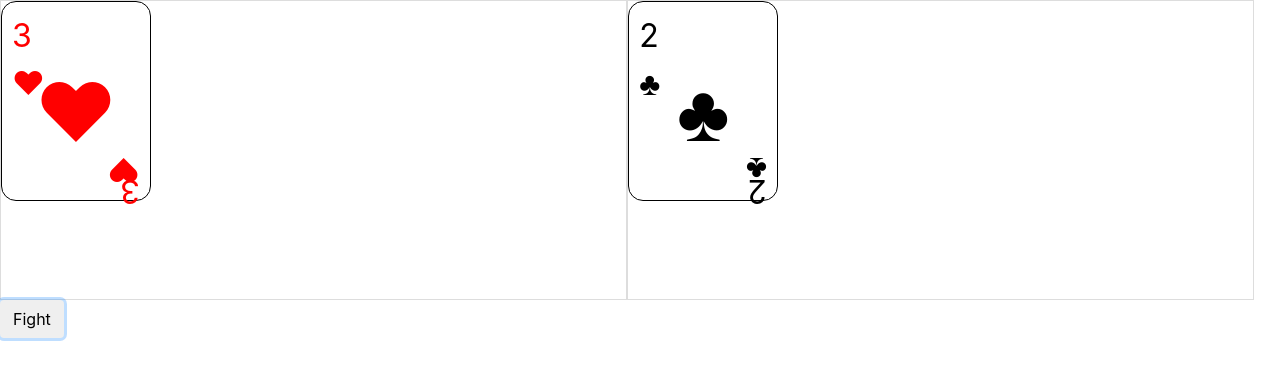
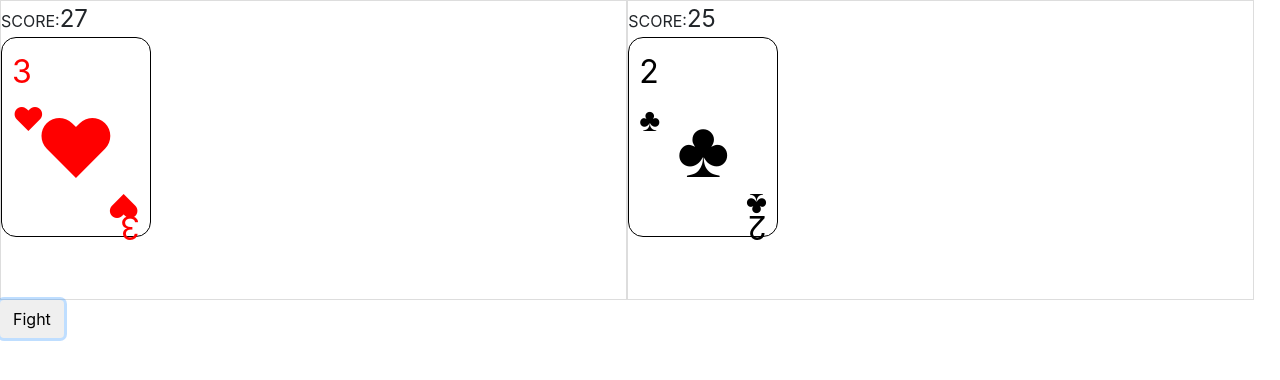
Before and after one commit to aindriu80/JavaScriptCardWarGame, a plain HTML site: page index.html in a window 1280 px wide. Both pictures are taken after a click on the button "Fight". Drawn offline with nearby package versions, Linux system fonts and the light colour scheme.

Commit message:
Card battle check for winner

```diff
--- a/index.html
+++ b/index.html
@@ -15,11 +15,11 @@
                 <div id="message">
                     <div id="board">
                         <div id="player1" class="players">
-                            <div class="score"></div>
+                            <div>SCORE:<span class="score"></span></div>
                             <div class="hand"></div>
                         </div>
                         <div id="player2" class="players">
-                            <div class="score"></div>
+                              <div>SCORE:<span class="score"></span></div>
                             <div class="hand"></div>
                         </div>
                         <div id="action">
--- a/resources/css/style.css
+++ b/resources/css/style.css
@@ -50,3 +50,6 @@
     min-height: 300px;
     border: 1px solid #ddd;
 }
+.score{
+    font-size: 1.5em;
+}
--- a/resources/js/script.js
+++ b/resources/js/script.js
@@ -7,6 +7,9 @@ var gameover = false;
 var fightButton = document.querySelector("#btnBattle");
 var p1 = document.querySelector("#player1 .hand");
 var p2 = document.querySelector("#player2 .hand");
+var s1 = document.querySelector("#player1 .score");
+var s2 = document.querySelector("#player2 .score");
+
 
 
 // event listeners
@@ -68,7 +71,11 @@ function attack(){
         p1.innerHTML = showCard(card1,0);
         p2.innerHTML = showCard(card2,0);
         // Check winners
+        checkWinner(card1,card2,pot);
+
         // Update scores
+        s1.innerHTML =  players[0].length;
+        s2.innerHTML =  players[1].length;
 
     }
 }
@@ -83,3 +90,20 @@ function showCard(c,p){
       console.log(c, move);
       return bCard;
 }
+
+function checkWinner(card1,card2,pot){
+    console.log(card1,card2);
+    if(card1.cardValue > card2.cardValue){
+        console.log("hand 1 wins");
+        players[0] = players[0].concat(pot);
+    }
+    else if(card1.cardValue < card2.cardValue){
+        console.log("hand 2 wins");
+        players[0] = players[0].concat(pot);
+    }else{
+        console.log("tie");
+        //enter battle mode
+    }
+    console.log(players);
+
+}
```
